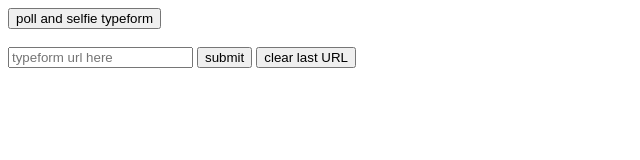
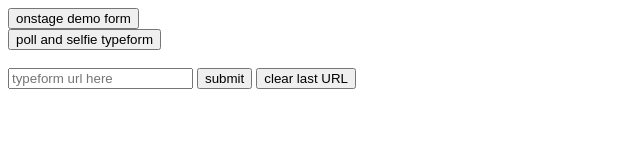
Before and after one commit to tfonstage/tfonstage.github.io, a website: page controller.html in a window 1280 px wide. Shown: the whole page, without its empty margins (0-640 px from the left). Drawn offline with nearby package versions, Linux system fonts and the light colour scheme; no server answers.

Commit message:
adding real forms

```diff
--- a/controller.html
+++ b/controller.html
@@ -28,7 +28,9 @@
             })
         })
     </script>
-    <button class="open-form" url="https://sennett.typeform.com/to/j58D0N">poll and selfie typeform</button><br />
+
+    <button class="open-form" url="https://iker4.typeform.com/to/xIHLB8">onstage demo form</button><br />
+    <button class="open-form" url="https://iker4.typeform.com/to/M28UVF">poll and selfie typeform</button><br />
 
     <br />
     <input type="text" id="url" placeholder="typeform url here" />
```
